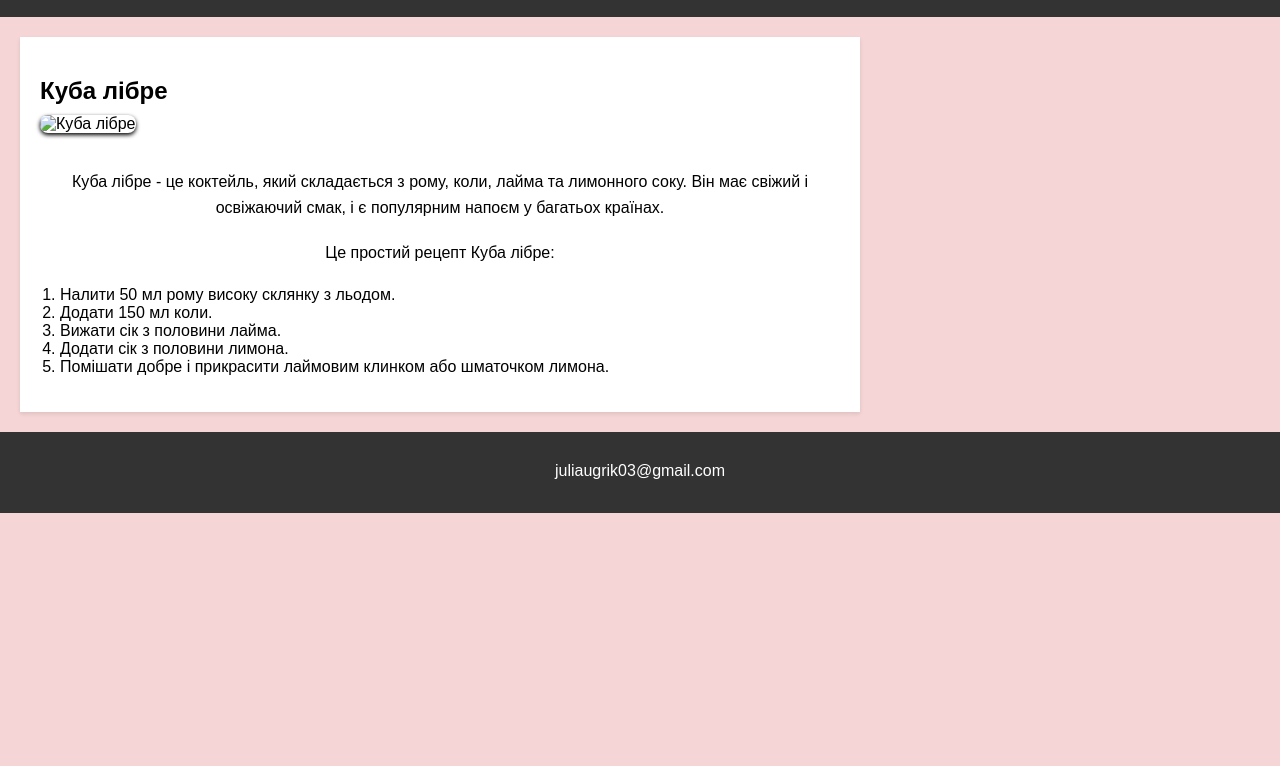
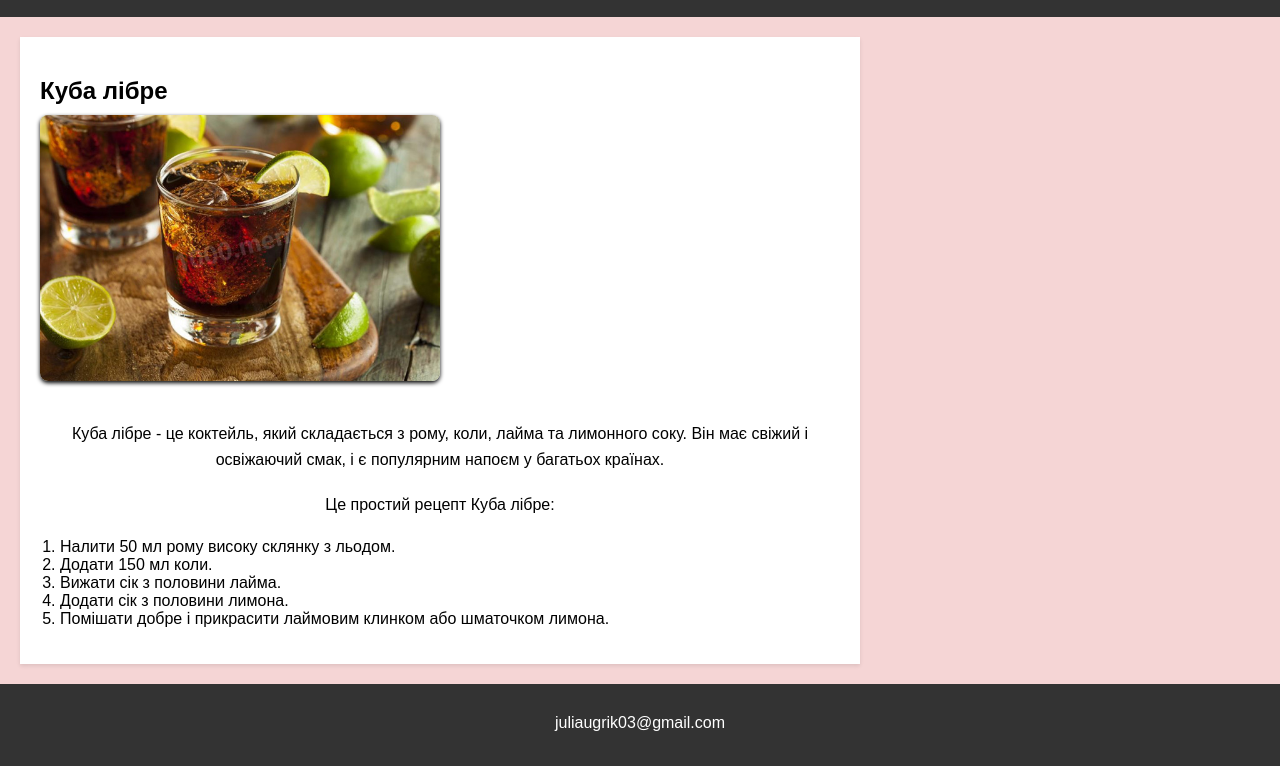
Before and after one commit to juliaugrik/my-first-site, a plain HTML site: page index.html in a window 1280 px wide. Shown: the part 60-826 px from the top of the page. Before the commit the page ends 800 px from the top, so only its background shows below. Drawn offline with Linux system fonts and the light colour scheme.

Commit message:
Update index.html

```diff
--- a/index.html
+++ b/index.html
@@ -11,7 +11,7 @@
 
     <main>
         <h2>Куба лібре</h2>
-        <img src="cuba-libro.jpg" alt="Куба лібре">
+        <img src="img/cuba-libro.jpg" alt="Куба лібре">
         <p>Куба лібре - це коктейль, який складається з рому, коли, лайма та лимонного соку. Він має свіжий і освіжаючий смак, і є популярним напоєм у багатьох країнах.</p>
         <p>Це простий рецепт Куба лібре:</p>
         <ol>
```
